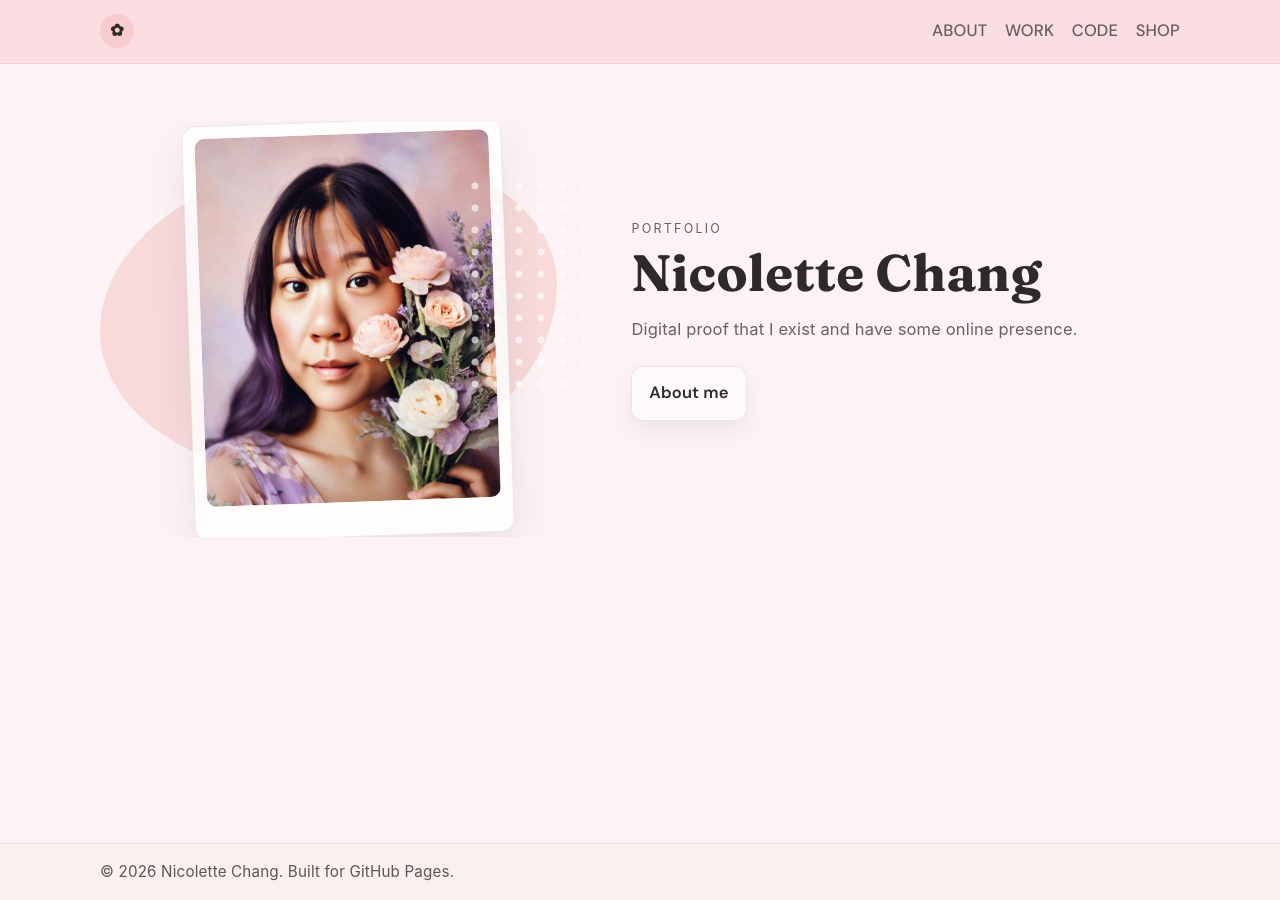
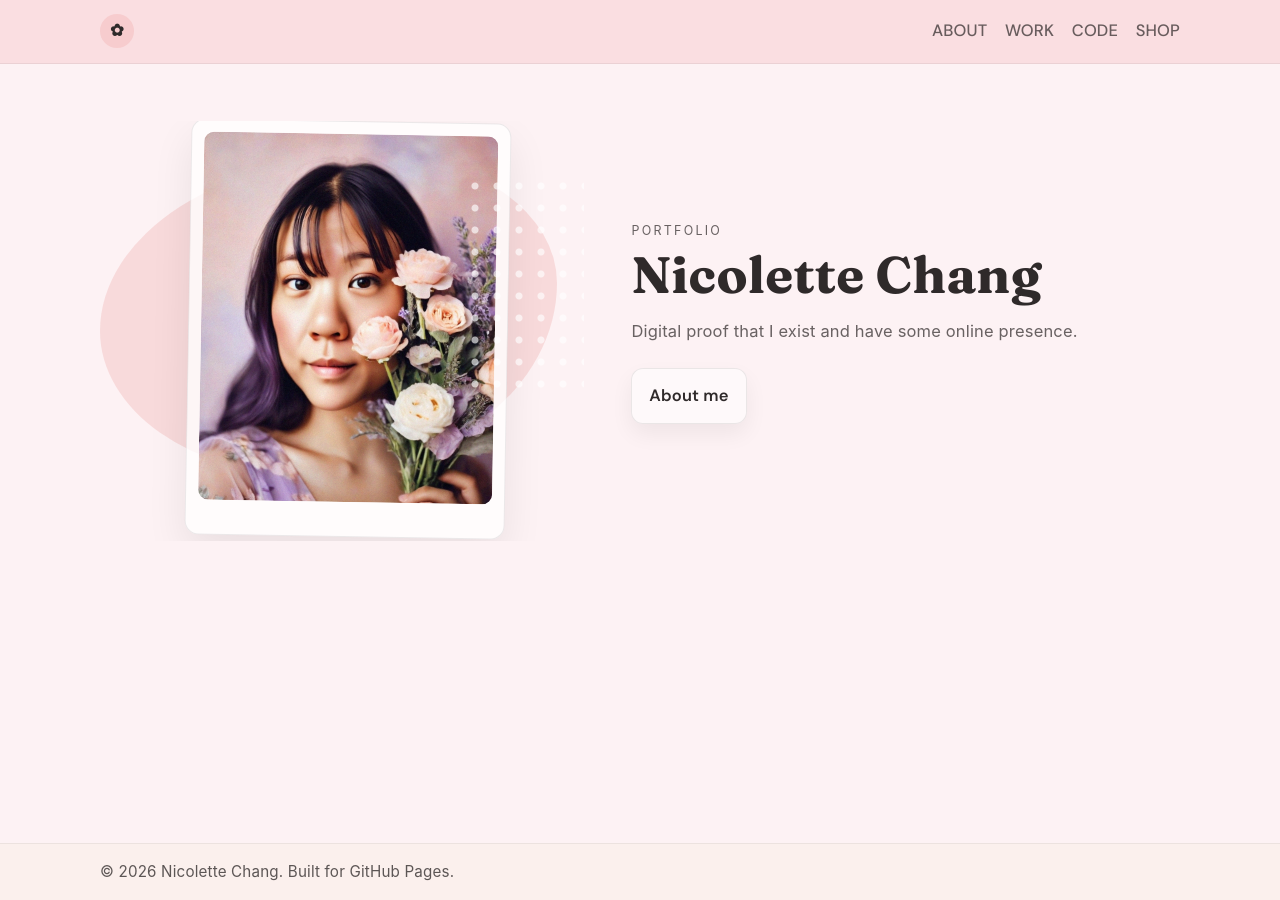
Before and after one commit to nicolettechang/nicolettechang.github.io, a Jekyll site: the page built from index.html, in a window 1280 px wide. Built offline with Jekyll 4.4.1, drawn with Linux system fonts in a browser that asks for light colours.

Commit message:
Updates to test live preview online

```diff
--- a/Gemfile
+++ b/Gemfile
@@ -1,2 +1,4 @@
 source "https://rubygems.org"
 gem "github-pages", group: :jekyll_plugins
+gem "csv"
+gem "webrick"
--- a/styles/styles.css
+++ b/styles/styles.css
@@ -11,6 +11,7 @@
   --radius: 18px;
   --radius-lg: 26px;
   --max: 1080px;
+  --text-max: 62ch;
 }
 
 html, body{
@@ -43,9 +44,10 @@
 
 /* Paragraph measure (stops “wall of text”) */
 p{
-  max-width: var(--text-max);
+  max-width: var(--text-max, 62ch);
   color: rgba(47,42,42,.78);
 }
+
 
 /* Make academic content feel intentional */
 .paper-title{
@@ -77,7 +79,7 @@
 
 
 *{ box-sizing: border-box; }
-html{ scroll-behaviour: smooth; }
+html{ scroll-behavior: smooth; }
 body{
   margin:0;
   color: var(--ink);
@@ -190,20 +192,21 @@
 .hero{
   padding: 3.6rem 0 2.6rem;
   position: relative;
+  overflow-x: clip; /* modern */
 }
+
+
 .hero-grid{
   display:grid;
   gap: 2.2rem;
   align-items:center;
 }
-.hero-grid--pic-right{
-  grid-template-columns: 1.05fr .95fr;
+.hero-grid > *{
+  min-width: 0;
 }
 
-.hero-grid--pic-left{
-  grid-template-columns: .95fr 1.05fr;
-}
-
+.hero-grid--pic-right{grid-template-columns: 1.05fr .95fr; }
+.hero-grid--pic-left{grid-template-columns: .95fr 1.05fr; }
 
 
 .kicker{
@@ -248,6 +251,7 @@
   position: relative;
   overflow: hidden;          /* prevents blob/polaroid causing horizontal overflow */
   border-radius: var(--radius-lg);
+  min-height: 420px;
 }
 .blob{
   position:absolute;
@@ -423,9 +427,9 @@
   margin: 0 auto;
   left: auto;
   top: auto;
-}
   transform: rotate(1deg);
 }
+
 .polaroid--side{
   right: 2%;
   bottom: 8%;
```
Also changed, not shown: Gemfile.lock.
